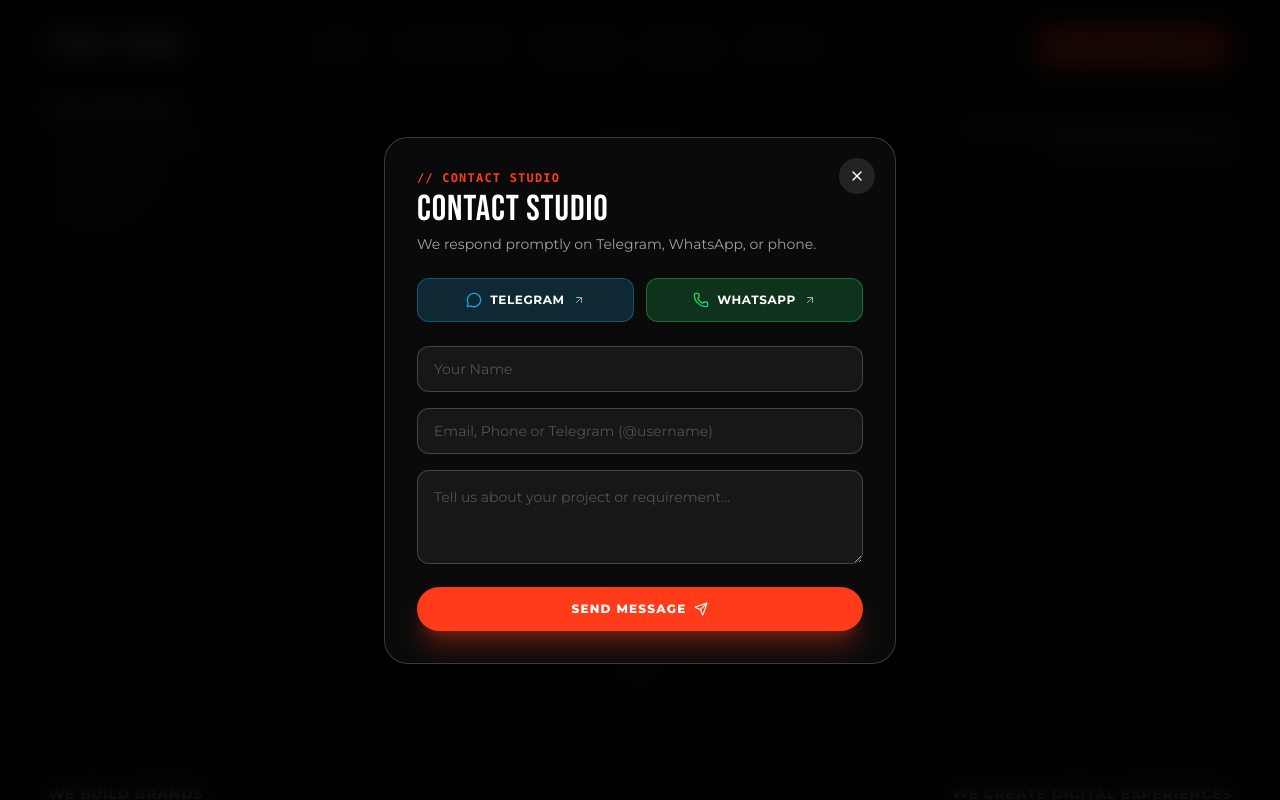
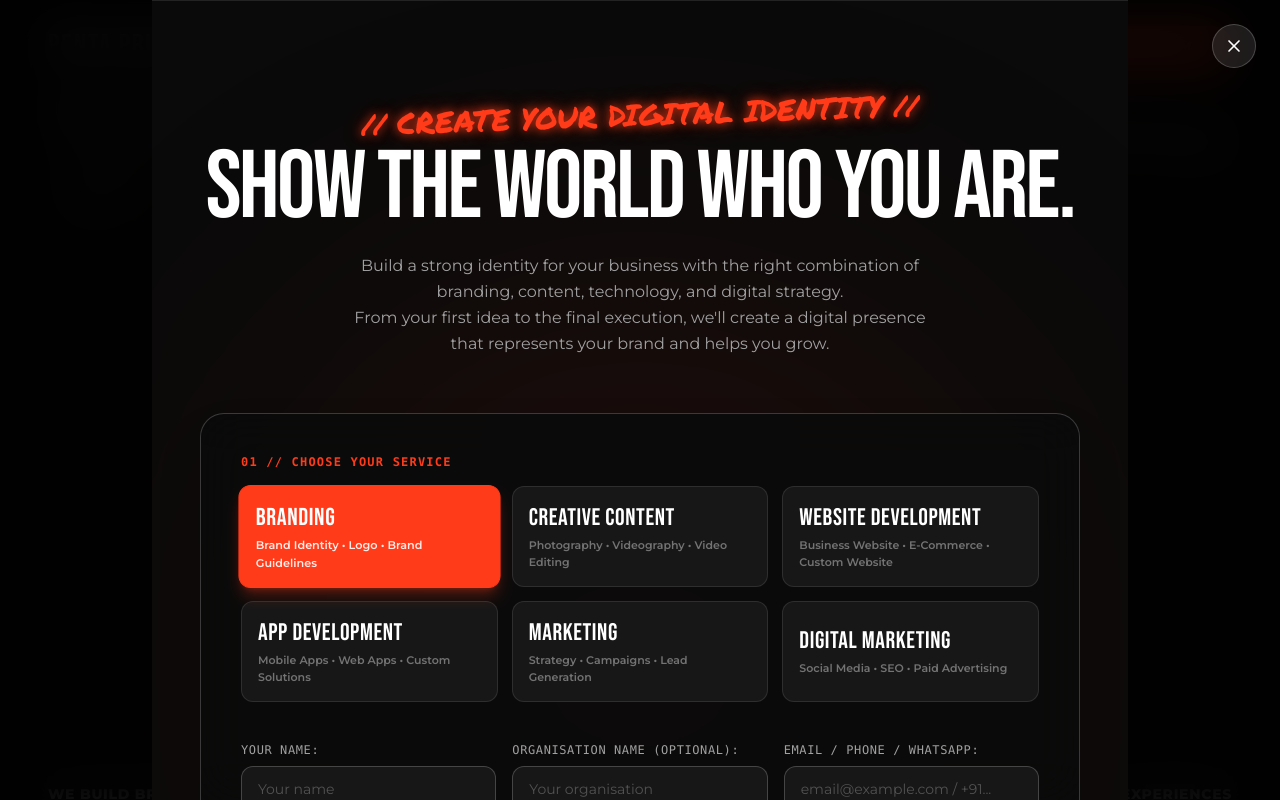
Before and after one commit to 33binil/Penta-Prizm-Official, a React (Vite) app: page / in a window 1280 px wide. Both pictures are taken after a click on the button "APPLICATION FORM". Shown: the top 800 px of the page. Built offline with nearby package versions, Linux system fonts and the light colour scheme; a web font is replaced by a local one.

Commit message:
Final Touches

```diff
--- a/src/App.jsx
+++ b/src/App.jsx
@@ -6,17 +6,23 @@ import WhatWeDo from './components/WhatWeDo.jsx';
 import PortfolioLookbook from './components/PortfolioLookbook.jsx';
 import ProcessSection from './components/ProcessSection.jsx';
 import InteractiveCustomForm from './components/InteractiveCustomForm.jsx';
+import ApplicationFormModal from './components/ApplicationFormModal.jsx';
 import ContactModal from './components/ContactModal.jsx';
 import Footer from './components/Footer.jsx';
 
 export default function App() {
   const [contactModalOpen, setContactModalOpen] = useState(false);
+  const [applicationFormOpen, setApplicationFormOpen] = useState(false);
   const [selectedServiceForModal, setSelectedServiceForModal] = useState('');
   const [preselectedCustomItem, setPreselectedCustomItem] = useState(null);
 
   const handleOpenContact = (serviceName = '') => {
     setSelectedServiceForModal(typeof serviceName === 'string' ? serviceName : '');
     setContactModalOpen(true);
+  };
+
+  const handleOpenApplicationForm = () => {
+    setApplicationFormOpen(true);
   };
 
   const handleSelectServiceFromGrid = (serviceId) => {
@@ -46,7 +52,7 @@ export default function App() {
   return (
     <div className="min-h-screen bg-[#0c0c0c] text-white flex flex-col selection:bg-[#ff3b19] selection:text-white">
       {/* Top Fixed Header */}
-      <Header onOpenContact={() => handleOpenContact()} />
+      <Header onOpenContact={() => handleOpenContact()} onOpenApplicationForm={handleOpenApplicationForm} />
 
       {/* Main Content Sections */}
       <main className="flex-1 flex flex-col w-full">
@@ -75,6 +81,13 @@ export default function App() {
       {/* Footer */}
       <Footer onOpenContact={() => handleOpenContact()} />
 
+      {/* Application Form Overlay */}
+      <ApplicationFormModal
+        isOpen={applicationFormOpen}
+        onClose={() => setApplicationFormOpen(false)}
+        preselectedItem={null}
+      />
+
       {/* Contact & Inquiry Modal */}
       <ContactModal
         isOpen={contactModalOpen}
--- /dev/null
+++ b/src/components/ApplicationFormModal.jsx
@@ -0,0 +1,40 @@
+import React, { useEffect } from 'react';
+import { X } from 'lucide-react';
+import InteractiveCustomForm from './InteractiveCustomForm.jsx';
+
+export default function ApplicationFormModal({ isOpen, onClose, preselectedItem }) {
+  useEffect(() => {
+    if (!isOpen) return;
+
+    document.body.style.overflow = 'hidden';
+
+    const handleKey = (e) => {
+      if (e.key === 'Escape') onClose();
+    };
+    window.addEventListener('keydown', handleKey);
+
+    return () => {
+      document.body.style.overflow = '';
+      window.removeEventListener('keydown', handleKey);
+    };
+  }, [isOpen, onClose]);
+
+  if (!isOpen) return null;
+
+  return (
+    <div className="fixed inset-0 z-[70] bg-black/90 backdrop-blur-xl overflow-y-auto">
+      {/* Close Button */}
+      <button
+        onClick={onClose}
+        aria-label="Close application form"
+        className="fixed top-4 right-4 sm:top-6 sm:right-6 z-10 w-11 h-11 rounded-full bg-white/10 border border-white/20 hover:bg-[#ff3b19] hover:border-[#ff3b19] text-white flex items-center justify-center transition-colors cursor-pointer min-w-[44px] min-h-[44px]"
+      >
+        <X className="w-5 h-5" />
+      </button>
+
+      <div className="w-full max-w-5xl mx-auto px-0 sm:px-6">
+        <InteractiveCustomForm preselectedItem={preselectedItem} onCompleted={onClose} />
+      </div>
+    </div>
+  );
+}
--- a/src/components/Header.jsx
+++ b/src/components/Header.jsx
@@ -2,7 +2,7 @@ import React, { useState, useEffect } from 'react';
 import { Menu, X, ArrowUpRight, MessageSquare, Flame } from 'lucide-react';
 import { NAV_LINKS } from '../data/studioData.js';
 
-export default function Header({ onOpenContact }) {
+export default function Header({ onOpenContact, onOpenApplicationForm }) {
   const [scrolled, setScrolled] = useState(false);
   const [mobileMenuOpen, setMobileMenuOpen] = useState(false);
 
@@ -58,7 +58,7 @@ export default function Header({ onOpenContact }) {
             </span>
             <button
               id="header-contact-btn"
-              onClick={onOpenContact}
+              onClick={onOpenApplicationForm}
               className="bg-[#ff3b19] hover:bg-[#e02f0e] text-white font-montserrat font-bold text-xs uppercase tracking-wider px-4 sm:px-5 py-2.5 rounded-full transition-all duration-200 shadow-lg shadow-[#ff3b19]/30 hover:scale-105 active:scale-95 flex items-center gap-1.5 cursor-pointer min-h-[40px]"
             >
               <span>APPLICATION FORM</span>
--- a/src/components/Hero.jsx
+++ b/src/components/Hero.jsx
@@ -1,5 +1,5 @@
 import React from 'react';
-import { Instagram, Send, MessageCircle } from 'lucide-react';
+import { Instagram, Send, MessageCircle, Mail } from 'lucide-react';
 import { MARQUEE_ITEMS } from '../data/studioData.js';
 
 export default function Hero({ onOpenContact }) {
@@ -48,6 +48,9 @@ export default function Hero({ onOpenContact }) {
                 — PENTA PRIZM
               </span>
             </div>
+
+            {/* Gmail contact */}
+
           </div>
         </div>
 
```
